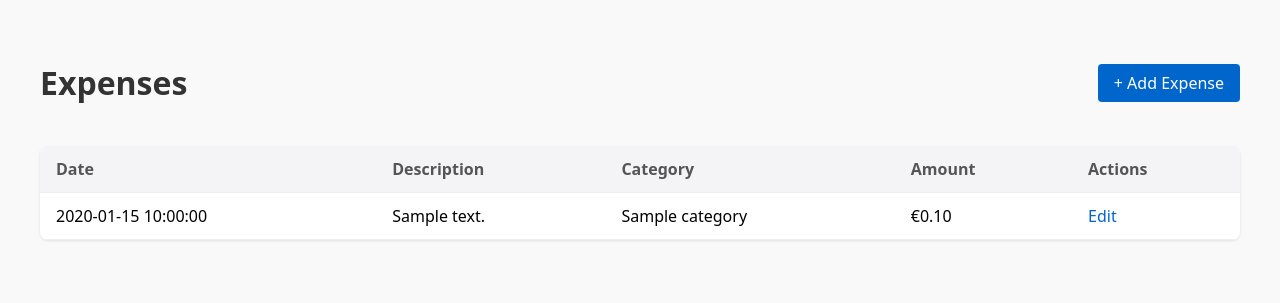
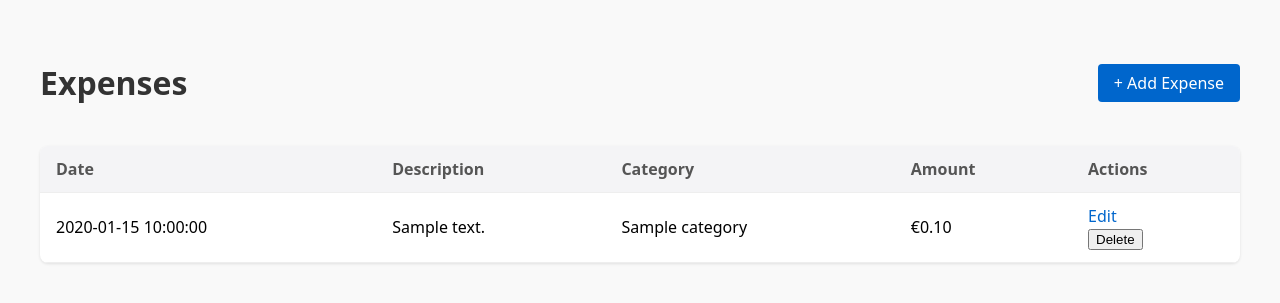
Before and after one commit to keremyldrm41/expense-tracker, a Flask app: template templates/index.html in a window 1280 px wide. Shown: the top 303 px of the page. Run offline with Flask 3, Linux system fonts and the light colour scheme; the template is opened without the code that fills it: most values are stand-ins (such as "Sample title", 1, 10 or a date in 2020).

Commit message:
add delete button to index

```diff
--- a/templates/index.html
+++ b/templates/index.html
@@ -39,7 +39,14 @@
                     <td>{{ expense['category'] }}</td>
                     <td>{{ expense['amount_cents']|euros }}</td>
                     <td>
-                        <a href="{{ url_for('edit_expense', id=expense['id']) }}" class="edit-link">Edit</a>
+                        <div class="actions-cell">
+                            <a href="{{ url_for('edit_expense', id=expense['id']) }}" class="edit-link">Edit</a>
+
+                            <!-- Delete form with an optional browser confirmation popup -->
+                            <form action="{{ url_for('delete_expense', id=expense['id']) }}" method="POST" style="margin: 0;" onsubmit="return confirm('Are you sure you want to delete this expense?');">
+                                <button type="submit" class="delete-btn">Delete</button>
+                            </form>
+                        </div>
                     </td>
                 </tr>
             {% else %}
```
